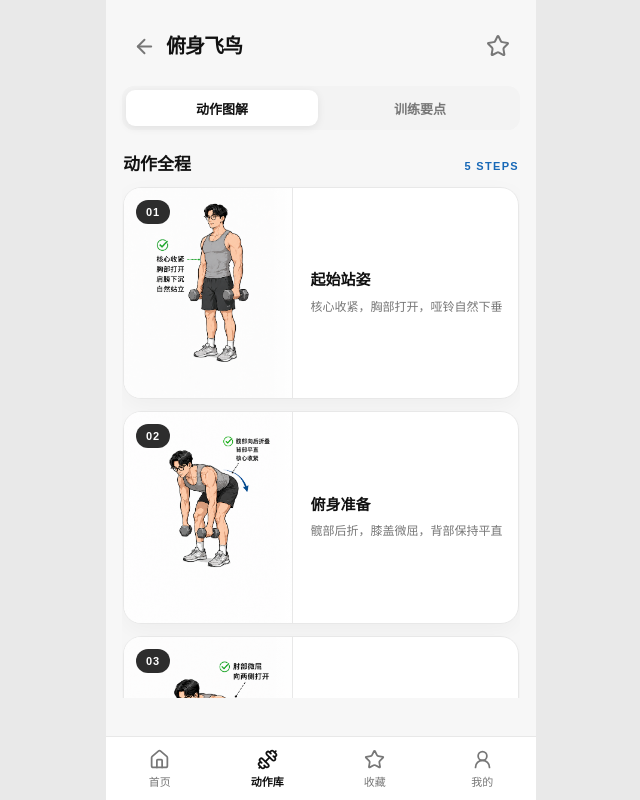
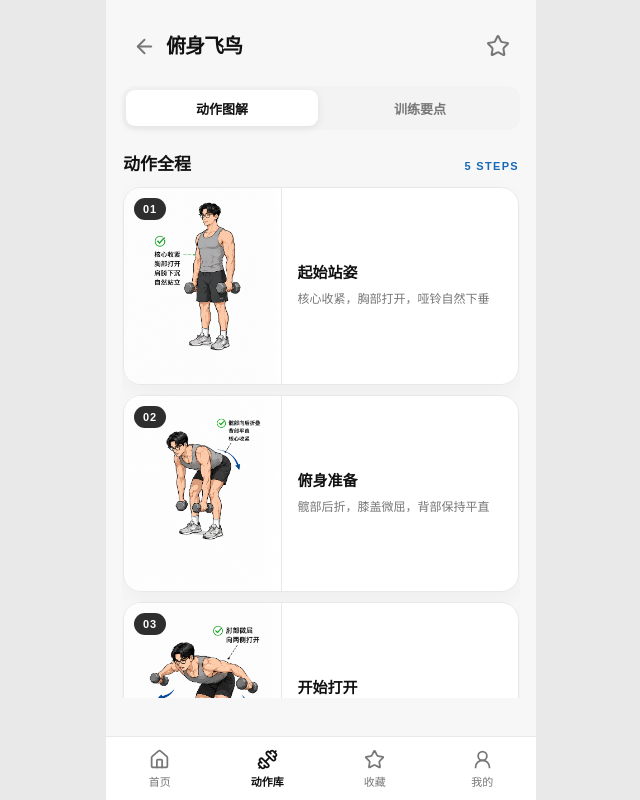
Before and after one commit to Xusuiquan/dumbbell-training, a React (Vite) app: page /exercises/bent-over-reverse-fly in a window 1280 px wide. Shown: the whole page, without its empty margins (319-959 px from the left). Built offline with nearby package versions, Linux system fonts and the light colour scheme.

Commit message:
feat: 优化俯身飞鸟详情页

```diff
--- a/src/components/MotionGuide/MotionGuide.css
+++ b/src/components/MotionGuide/MotionGuide.css
@@ -27,14 +27,14 @@
 .motion-stage-list {
   display: flex;
   flex-direction: column;
-  gap: 12px;
+  gap: 10px;
 }
 
 .motion-stage {
   overflow: hidden;
   display: grid;
-  grid-template-columns: minmax(138px, 43%) 1fr;
-  min-height: 186px;
+  grid-template-columns: minmax(128px, 40%) 1fr;
+  min-height: 164px;
   background: var(--surface);
   border: 1px solid var(--border);
   border-radius: 18px;
@@ -43,7 +43,7 @@
 
 .motion-stage-figure {
   position: relative;
-  min-height: 186px;
+  min-height: 164px;
   overflow: hidden;
   background: #fff;
   border-right: 1px solid var(--border);
@@ -73,11 +73,11 @@
 
 .motion-stage-number {
   position: absolute;
-  top: 12px;
-  left: 12px;
+  top: 10px;
+  left: 10px;
   z-index: 2;
-  min-width: 34px;
-  padding: 6px 8px;
+  min-width: 32px;
+  padding: 5px 7px;
   border-radius: 999px;
   background: rgb(17 17 17 / 88%);
   color: #fff;
@@ -90,7 +90,7 @@
 
 .motion-stage-copy {
   min-width: 0;
-  padding: 18px 15px 18px 17px;
+  padding: 13px 14px 13px 16px;
   display: flex;
   flex-direction: column;
   justify-content: center;
@@ -166,7 +166,7 @@
 
 @media (max-width: 350px) {
   .motion-stage {
-    grid-template-columns: 124px 1fr;
+    grid-template-columns: 116px 1fr;
   }
 
   .form-cue-list {
--- a/src/pages/ExerciseDetail.tsx
+++ b/src/pages/ExerciseDetail.tsx
@@ -91,16 +91,6 @@ export function ExerciseDetail({
               </div>
             </div>
           )}
-          <DetailSection title={t('targetMuscles')}>
-            <div className="muscles">
-              {exercise.targetMuscles.map((item) => (
-                <div className="muscle" key={item}>
-                  <span>●</span>
-                  {text(item)}
-                </div>
-              ))}
-            </div>
-          </DetailSection>
         </div>
       ) : (
         <div
--- a/src/pages/Pages.css
+++ b/src/pages/Pages.css
@@ -168,29 +168,6 @@
   margin: 8px 0;
   color: var(--text-secondary);
 }
-.muscles {
-  display: grid;
-  grid-template-columns: repeat(3, 1fr);
-  gap: 8px;
-}
-.muscle {
-  min-height: 78px;
-  padding: 12px 6px;
-  border: 1px solid var(--border);
-  background: var(--surface);
-  border-radius: 12px;
-  text-align: center;
-  font-size: 12px;
-  display: flex;
-  flex-direction: column;
-  align-items: center;
-  justify-content: center;
-  gap: 7px;
-}
-.muscle span {
-  color: #ee5e43;
-  font-size: 18px;
-}
 .steps,
 .bullet-list {
   padding: 0;
```
